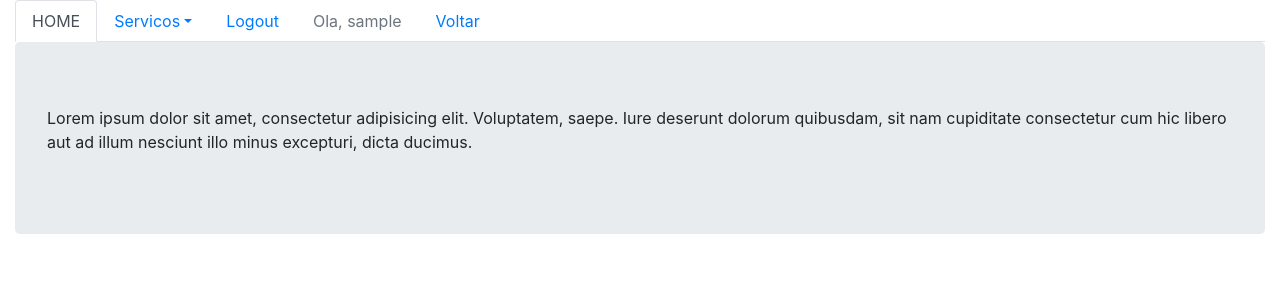
After one commit to rg3915/pousada, a Django app: page /hotel/dashboard in a window 1280 px wide. The commit adds this page. Shown: the top 300 px of the page. Run offline with Django 3.2, Linux system fonts and the light colour scheme; the visitor is signed in with stand-in values (Sample User, id 1); parts of the project's set-up code (start-up, migrations or seed data) failed here and were passed over; some libraries are stand-ins or nearby versions.

Commit message:
dashboard

```diff
--- a/pousada/core/templates/base.html
+++ b/pousada/core/templates/base.html
@@ -21,22 +21,22 @@
     {% block menu %}
         <ul class="nav nav-tabs">
             <li class="nav-item">
-                <a class="nav-link active" href="{% url 'core:core_home' %}">HOME</a>
+                <a class="nav-link active" href="{% url 'core:home' %}">HOME</a>
             </li>
             <li class="nav-item dropdown">
                 <a class="nav-link dropdown-toggle" data-toggle="dropdown" href="#" role="button" aria-haspopup="true" aria-expanded="false">Servicos</a>
                 <div class="dropdown-menu">
-                    <a class="dropdown-item" href="{% url 'core:core_pessoas' %}">Pessoas Novo</a>
-                    <a class="dropdown-item" href="{% url 'core:core_quartos' %}">quartos novo</a>
-                    <a class="dropdown-item" href="{% url 'core:core_rotativos' %}">Rotativos</a>
+                    <a class="dropdown-item" href="{ url 'core:core_pessoas' %}">Pessoas Novo</a>
+                    <a class="dropdown-item" href="{ url 'core:core_quartos' %}">quartos novo</a>
+                    <a class="dropdown-item" href="{ url 'core:core_rotativos' %}">Rotativos</a>
                     <div class="dropdown-divider"></div>
-                    <a class="dropdown-item" href="{% url 'core:core_mensalista' %}">Mensalistas Novo</a>
-                    <a class="dropdown-item" href="{% url 'core:core_movmensalista' %}">Mov Mensalistas</a>
+                    <a class="dropdown-item" href="{ url 'core:core_mensalista' %}">Mensalistas Novo</a>
+                    <a class="dropdown-item" href="{ url 'core:core_movmensalista' %}">Mov Mensalistas</a>
                 </div>
             </li>
 
             <li class="nav-item">
-                <a class="nav-link" a href="{% url 'logout' %}"> Logout </a>
+                <a class="nav-link" a href="{ url 'logout' %}"> Logout </a>
             </li>
             {% if user.is_authenticated %}
             <li class="nav-item">
@@ -45,7 +45,7 @@
 
             {% else %}
             <li class="nav-item">
-                <a class="nav-link" href="{% url 'login' %}"> Login </a>
+                <a class="nav-link" href="{ url 'login' %}"> Login </a>
             </li>
             {% endif %}
 
@@ -54,6 +54,7 @@
             </li>
         </ul>
     {% endblock %}
+
     {% block main %}
     {% endblock %}
 </div>
--- a/pousada/core/templates/includes/menu.html
+++ b/pousada/core/templates/includes/menu.html
@@ -16,7 +16,7 @@
         <li><a href="#">About</a></li>
       </ul>
       <ul class="nav navbar-nav navbar-right">
-        <li><a href="{% url 'core:home' %}"><span class="glyphicon glyphicon-log-in"></span> Login</a></li>
+        <li><a href="{% url 'hotel:dashboard' %}"><span class="glyphicon glyphicon-log-in"></span> Login</a></li>
       </ul>
     </div>
   </div>
--- /dev/null
+++ b/pousada/hotel/templates/hotel/dashboard.html
@@ -0,0 +1,7 @@
+{% extends 'base.html' %}
+
+{% block main %}
+    <div class="jumbotron">
+      <p>Lorem ipsum dolor sit amet, consectetur adipisicing elit. Voluptatem, saepe. Iure deserunt dolorum quibusdam, sit nam cupiditate consectetur cum hic libero aut ad illum nesciunt illo minus excepturi, dicta ducimus.</p>
+    </div>
+{% endblock %}
--- a/pousada/hotel/urls.py
+++ b/pousada/hotel/urls.py
@@ -1,8 +1,10 @@
 from django.urls import path
-# from .views import home, contato, servicos
+from pousada.hotel import views as v
 
 
 app_name = 'hotel'
 
 
-urlpatterns = []
+urlpatterns = [
+    path('dashboard', v.dashboard, name='dashboard'),
+]
--- a/pousada/hotel/views.py
+++ b/pousada/hotel/views.py
@@ -1,6 +1,11 @@
 from django.contrib.auth.decorators import login_required
 from django.shortcuts import render
-from .models import Contato
+# from .models import Contato
+
+
+@login_required
+def dashboard(request):
+    return render(request, 'hotel/dashboard.html')
 
 
 # def home(request):
```
